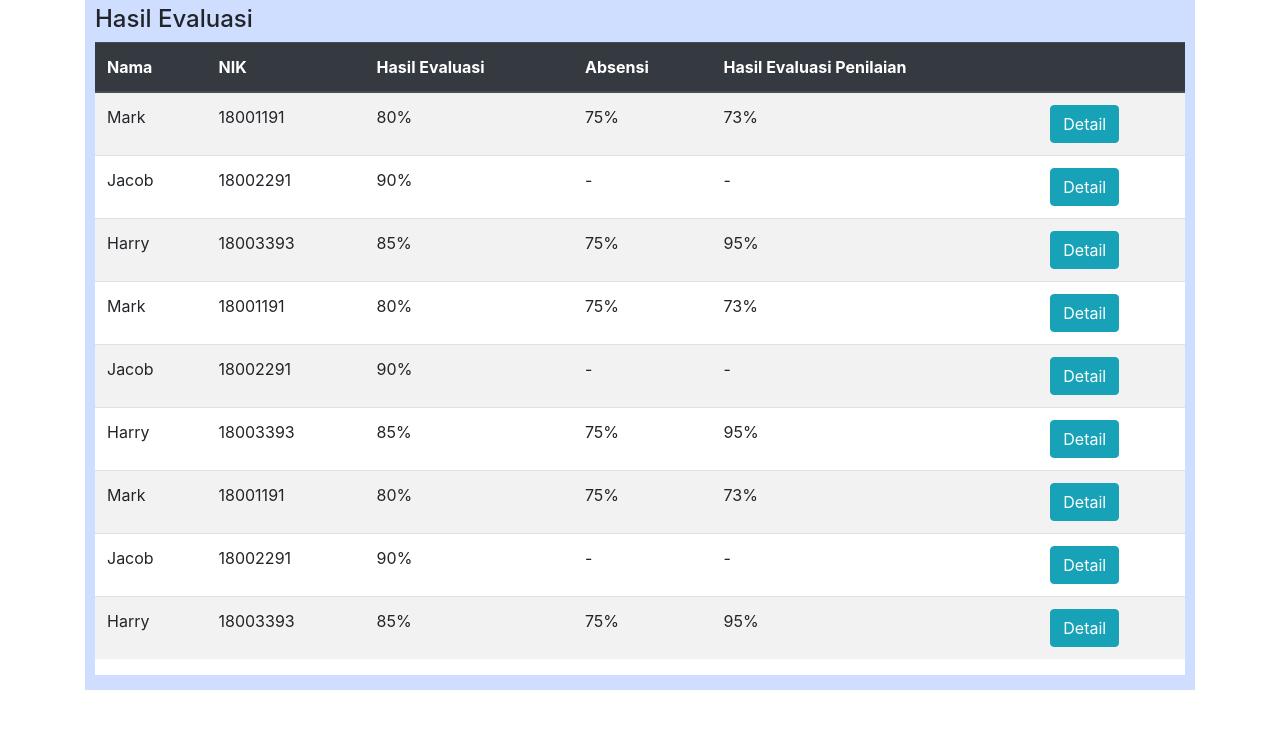
After one commit to turtletear/web-evaluasi-LEN, a PHP site: page /dashboard_admin.html in a window 1280 px wide. The commit adds this page. Shown: the top 729 px of the page. Run offline with PHP 8.4, Linux system fonts and the light colour scheme.

Commit message:
page dashboard admin oke

```diff
--- a/assets/style/style1.css
+++ b/assets/style/style1.css
@@ -2,6 +2,11 @@
     background-color: #CFDDFF;
     padding: 5px 5px 5px 5px;
     height: 663px;
+}
+.main_bgr_dash {
+    background-color: #CFDDFF;
+    padding: 5px 10px 15px 10px;
+    height: auto;
 }
 
 .div_center {
--- /dev/null
+++ b/dashboard_admin.html
@@ -0,0 +1,131 @@
+<!DOCTYPE html>
+<html lang="en">
+<head>
+    <meta charset="UTF-8">
+    <meta name="viewport" content="width=device-width, initial-scale=1.0">
+    <title>Document</title>
+    <link rel="stylesheet" href="assets/css/bootstrap.min.css">
+    <link rel="stylesheet" href="assets/style/style1.css">
+</head>
+<body>
+
+    <div class="container">
+        <!-- -----------------------BATAS SUCI----------------------- -->
+
+
+        <!-- start main content here..-->
+        <div class="container main_bgr_dash">
+            <div class="row">
+                <div class="col-md-12">
+                    <h4>Hasil Evaluasi</h4>
+                </div>
+            </div>
+
+            <div class="row">
+                <div class="col-md-12">
+
+                    <div class="table-responsive" style="background-color: white;">
+
+                        <table class="table table-striped">
+                            <thead class="thead-dark">
+                            <tr>
+                                <th scope="col">Nama</th>
+                                <th scope="col">NIK</th>
+                                <th scope="col">Hasil Evaluasi</th>
+                                <th scope="col">Absensi</th>
+                                <th scope="col">Hasil Evaluasi Penilaian</th>
+                                <th scope="col"></th>
+                            </tr>
+                            </thead>
+                            <tbody>
+                            <!-- start php loop here.. -->
+                            <tr>
+                                <td>Mark</td>
+                                <td>18001191</td>
+                                <td>80%</td>
+                                <td>75%</td>
+                                <td>73%</td>
+                                <td> <button class="btn btn-info"> Detail </button> </td>
+                            </tr>
+                            <tr>
+                                <td>Jacob</td>
+                                <td>18002291</td>
+                                <td>90%</td>
+                                <td>-</td>
+                                <td>-</td>
+                                <td> <button class="btn btn-info"> Detail </button> </td>
+                            </tr>
+                            <tr>
+                                <td>Harry</td>
+                                <td>18003393</td>
+                                <td>85%</td>
+                                <td>75%</td>
+                                <td>95%</td>
+                                <td> <button class="btn btn-info"> Detail </button> </td>
+                            </tr>
+                            <tr>
+                                <td>Mark</td>
+                                <td>18001191</td>
+                                <td>80%</td>
+                                <td>75%</td>
+                                <td>73%</td>
+                                <td> <button class="btn btn-info"> Detail </button> </td>
+                            </tr>
+                            <tr>
+                                <td>Jacob</td>
+                                <td>18002291</td>
+                                <td>90%</td>
+                                <td>-</td>
+                                <td>-</td>
+                                <td> <button class="btn btn-info"> Detail </button> </td>
+                            </tr>
+                            <tr>
+                                <td>Harry</td>
+                                <td>18003393</td>
+                                <td>85%</td>
+                                <td>75%</td>
+                                <td>95%</td>
+                                <td> <button class="btn btn-info"> Detail </button> </td>
+                            </tr>
+                            <tr>
+                                <td>Mark</td>
+                                <td>18001191</td>
+                                <td>80%</td>
+                                <td>75%</td>
+                                <td>73%</td>
+                                <td> <button class="btn btn-info"> Detail </button> </td>
+                            </tr>
+                            <tr>
+                                <td>Jacob</td>
+                                <td>18002291</td>
+                                <td>90%</td>
+                                <td>-</td>
+                                <td>-</td>
+                                <td> <button class="btn btn-info"> Detail </button> </td>
+                            </tr>
+                            <tr>
+                                <td>Harry</td>
+                                <td>18003393</td>
+                                <td>85%</td>
+                                <td>75%</td>
+                                <td>95%</td>
+                                <td> <button class="btn btn-info"> Detail </button> </td>
+                            </tr>
+                            <!-- end php loop here.. -->
+                            </tbody>
+                        </table>
+
+                    </div>
+
+                </div>
+            </div>
+        </div>
+        <!-- end main content -->
+
+
+
+    <script src="assets/js/jquery-3.5.1.slim.min.js"></script>
+    <script src="assets/js/popper.min.js"></script>
+    <script src="assets/js/bootstrap.min.js"></script>
+</body>
+</html>
```
